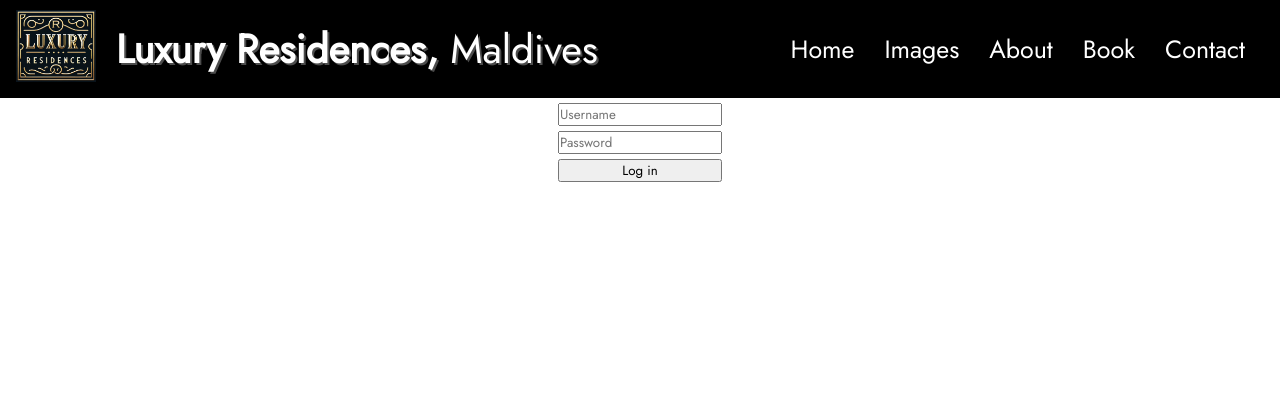
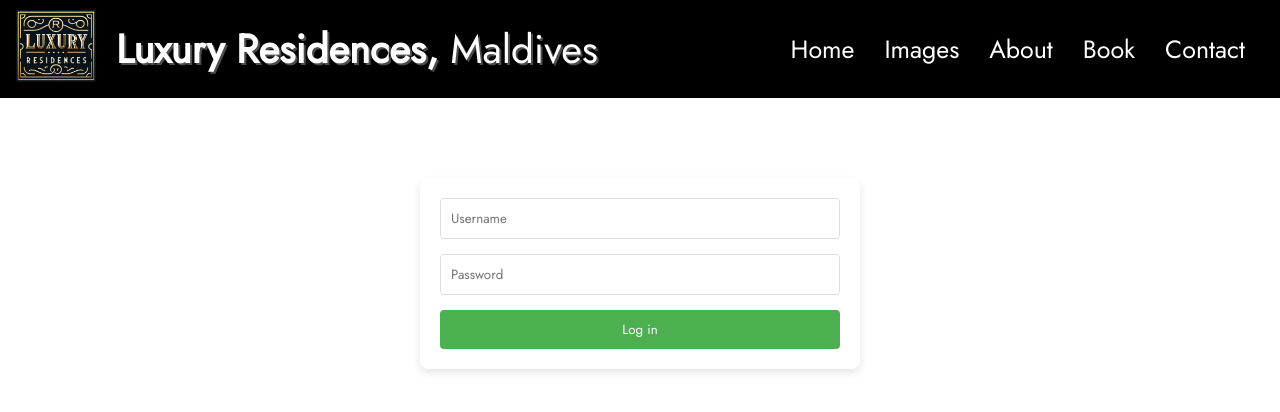
Before and after one commit to irlydo/maldives-hotel, a React (Vite) app: page /admin in a window 1280 px wide. Shown: the top 412 px of the page. Built offline with nearby package versions, Linux system fonts and the light colour scheme.

Commit message:
Fixed the admin page

```diff
--- a/src/components/Admin/Admin.jsx
+++ b/src/components/Admin/Admin.jsx
@@ -1,6 +1,6 @@
 import { useNavigate } from "react-router-dom";
-
 import { useState } from "react";
+import "./admin.css"
 
 export default function Admin() {
   const [formData, setFormData] = useState({
--- /dev/null
+++ b/src/components/Admin/admin.css
@@ -0,0 +1,38 @@
+.login-form {
+    display: flex;
+    flex-direction: column;
+    align-items: center;
+    justify-content: center;
+    width: 100%;
+    max-width: 400px;
+    margin: 0 auto;
+    padding: 20px;
+    box-shadow: 0 4px 8px rgba(0, 0, 0, 0.1);
+    border-radius: 8px;
+    position: relative;
+    margin-top: 5rem;
+  }
+
+  .login-form input {
+    width: 100%;
+    padding: 10px;
+    margin-bottom: 10px;
+    border: 1px solid #ddd;
+    border-radius: 4px;
+    box-sizing: border-box;
+  }
+
+  .login-form button {
+    width: 100%;
+    padding: 10px;
+    background-color: #4caf50;
+    color: white;
+    border: none;
+    border-radius: 4px;
+    cursor: pointer;
+    transition: background-color 0.3s ease;
+  }
+
+  .login-form button:hover {
+    background-color: #328535;
+  }
--- a/src/components/Calendar/Calendar.jsx
+++ b/src/components/Calendar/Calendar.jsx
@@ -1,4 +1,4 @@
-import React, { useState, useEffect } from 'react';
+import { useState, useEffect } from 'react';
 import { useNavigate } from 'react-router-dom';
 import moment from 'moment';
 import './Calendar.css';
```
